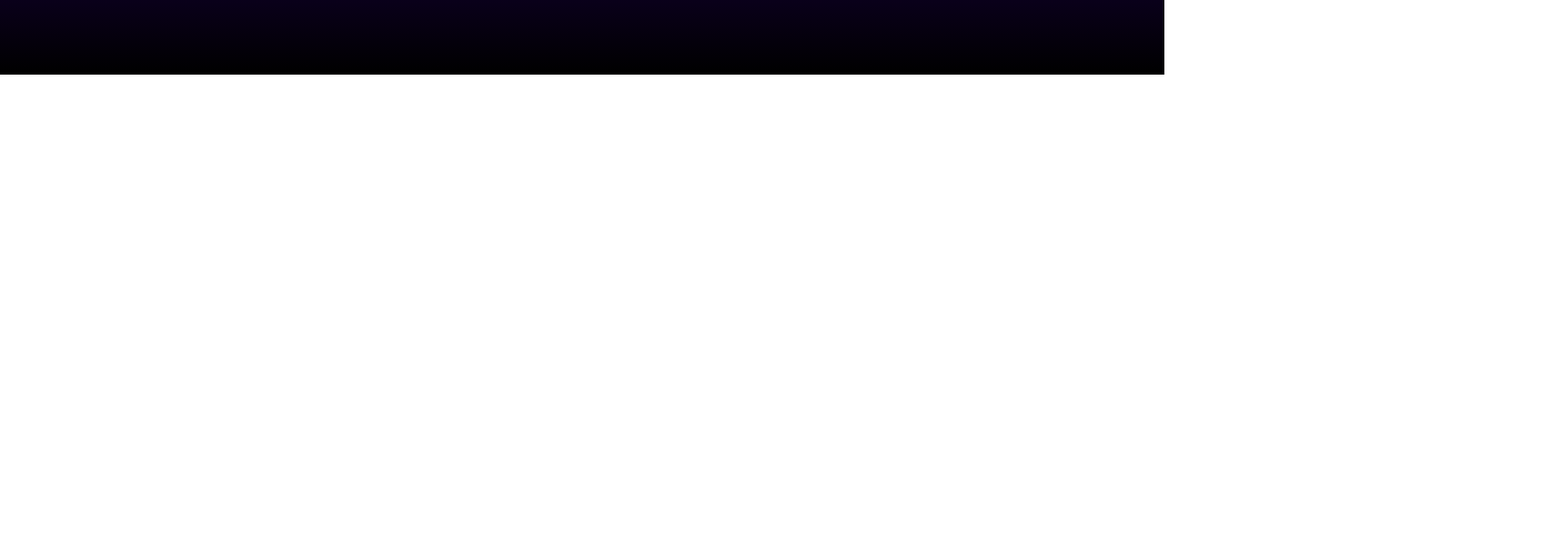
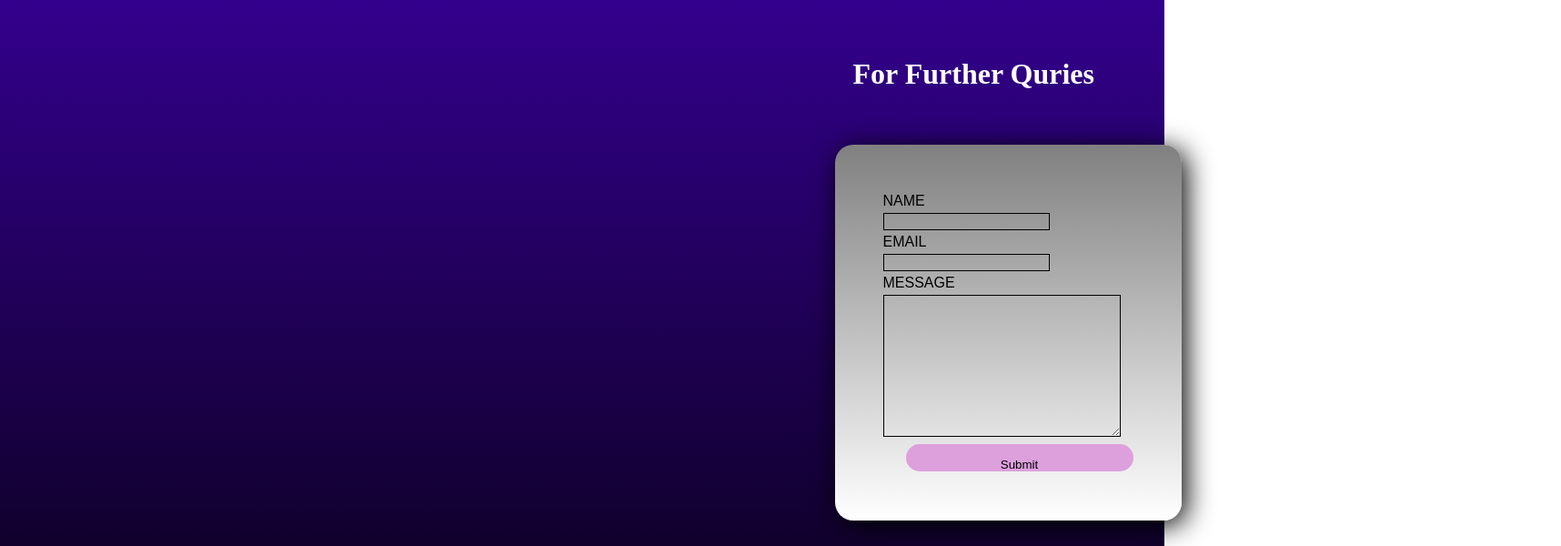
Before and after one commit to NithishKumar-git/intership, a plain HTML site: page Dark and Light Theme/index.html in a window 1280 px wide. Shown: the part 718-1318 px from the top of the page at 91% size, 1716 px wide, since content can reach past the window. Before the commit the page ends 800 px from the top, so only its background shows below. Drawn offline with Linux system fonts and the light colour scheme.

Commit message:
index added

```diff
--- a/Dark and Light Theme/front.css
+++ b/Dark and Light Theme/front.css
@@ -72,7 +72,7 @@ img{
 }
 .main{
     background:linear-gradient( rgb(93, 0, 255),black);
-    height: 100vh;
+    height: 200vh;
 }
 #mc{
     background-color: yellow;
@@ -91,3 +91,44 @@ background-color: purple;
 #mc:hover{
     cursor: pointer;
 }
+.h1-form{
+    position: relative;
+  }
+  .main-form{
+    display: flex;
+    align-items: center;
+    justify-content: space-around;
+    height:600px ;
+    width: 95%;
+    position: relative;
+    left: 500px;
+
+}
+.Table-form{
+    border: 1px ;
+    border-radius: 20px;
+    box-shadow: 5px 5px 30px;
+    background:linear-gradient(gray,white);
+    padding: 50px ;
+    font-family: fantasy;
+}
+.Button-form{
+    height: 20px;
+    width: 250px;
+    background-color: plum;
+    border-radius: 20px;
+    border: none;
+
+}
+.input-form,.textarea-form{
+    background-color: antiquewhite;
+    color: black;
+    border: 1px solid black;
+    background: transparent;
+}
+@media screen and (max-width:480px) {
+    .main{
+        flex-direction: column;
+        height: auto;
+    }
+}
--- a/Dark and Light Theme/pfront.html
+++ b/Dark and Light Theme/index.html
@@ -32,7 +32,39 @@
     </div>
     <div class="right"> <div class="image"><img src="nk.jpeg" alt=""></div></div>
 </div>
+
+<script src="javascript.js"></script>
+<div class="main-form">
+    <div class="left-form">
+        <h1 class="h1-form">For Further Quries</h1><br>
+
+    <div class="right-form">
+        <table class="Table-form">
+            <tr class="name-form">
+                <td>NAME</td>
+            </tr>
+            <tr>
+                <td><input type="text" required class="input-form"></td>
+            </tr>
+            <tr class="name-form">
+                <td>EMAIL</td>
+            </tr>
+            <tr>
+                <td><input type="email" required class="input-form"></td>
+            </tr>
+            <tr class="name-form">
+                <td>MESSAGE</td>
+            </tr>
+            <tr>
+                <td><textarea cols="30" rows="10" class="input-form"></textarea></td>
+            </tr>
+            <tr>
+                <td><button class="Button-form">Submit</button></td>
+            </tr>
+        </table>
+    </div>
 </div>
-<script src="javascript.js"></script>
+</div>
+</div>
 </body>
 </html>
```
